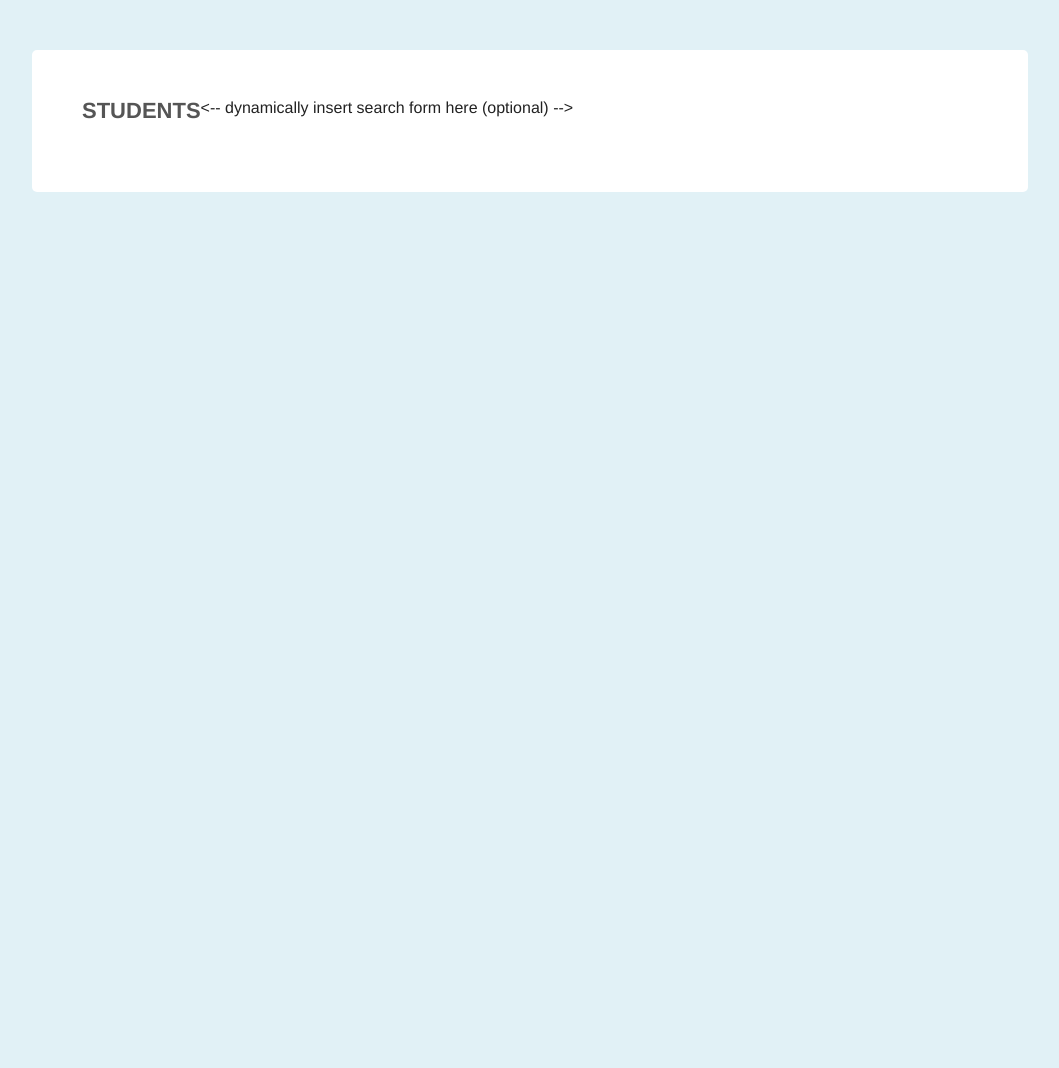
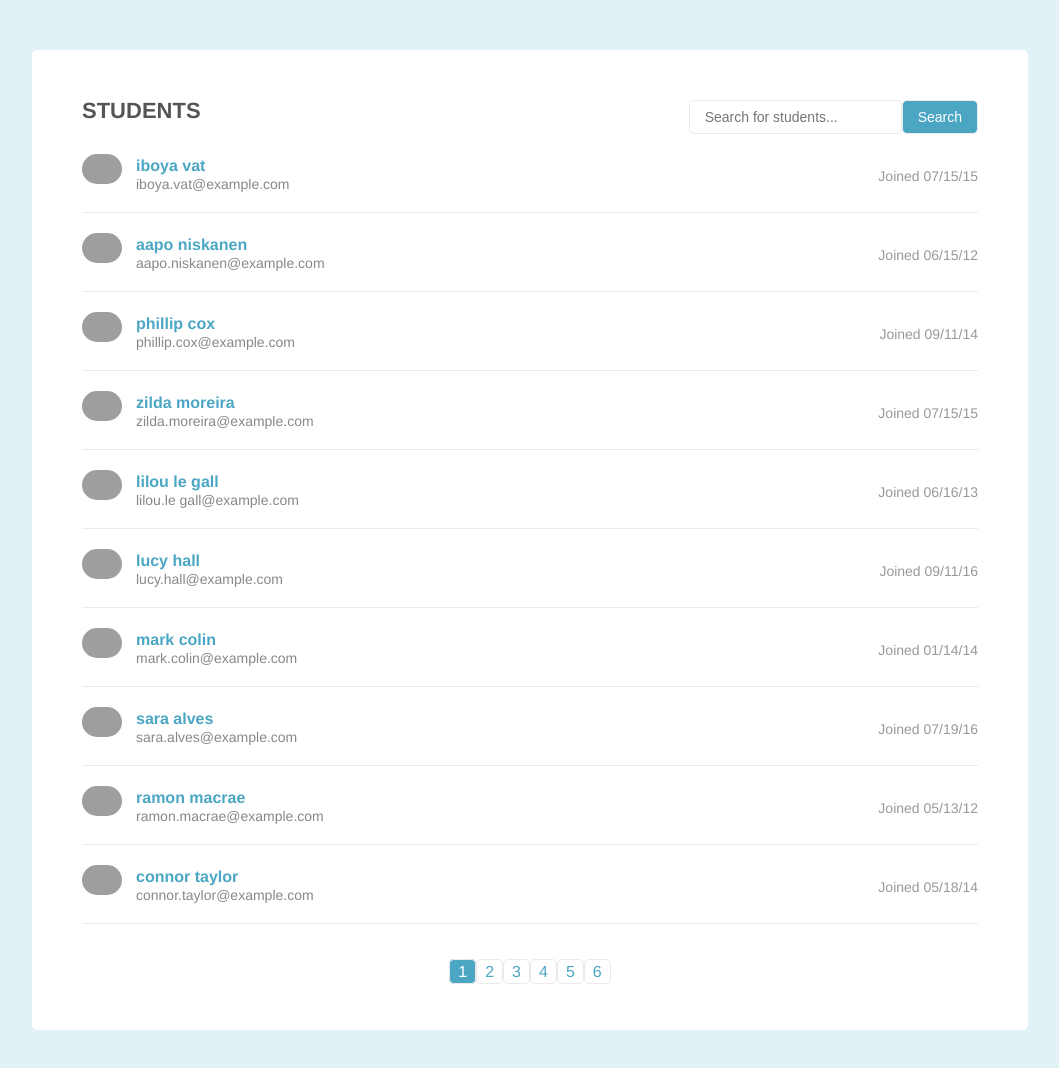
Before and after one commit to BenjaminHerro/TreeHouse-project-2, a plain HTML site: page index.html in a window 1280 px wide. Shown: the whole page, without its empty margins (110-1169 px from the left). Before the commit the page ends 800 px from the top, so only its background shows below. Drawn offline with Linux system fonts and the light colour scheme; grey boxes are pictures that could not be loaded.

Commit message:
Created main js file

```diff
--- a/index.html
+++ b/index.html
@@ -11,8 +11,6 @@
     <div class="page">
       <div class="page-header cf">
         <h2>Students</h2>
-        <-- dynamically insert search form here (optional) -->
-
       </div>
       <ul class="student-list">
         <li class="student-item cf">
--- a/js/main.js
+++ b/js/main.js
@@ -1,17 +1,82 @@
-const pagination = document.createElement("div");
-const students = document.querySelectorAll('.student-details');
-const stuNames = document.querySelectorAll('.student-details h3');
-let counter = 0;
+var pagination = document.createElement("div");
+var search = document.createElement('div');
+var input = document.createElement('input');
+var searchButton = document.createElement('button');
+var p_ul = document.createElement('ul');
+const header = document.querySelector('div div.page-header.cf');
+const students = document.querySelectorAll('.student-item.cf');
+const numberOfPages = Math.ceil(students.length/10);
 
-$('.student-list').hide();
+// The following 20 or so lines build the main pagination div, based on the number of items given
+// in the HTML and build the base search bar in the header. The functionality of both sections
+// is built following
+pagination.className = 'pagination';
 
-// function getPage ()
+for (i=1;i<=numberOfPages;i++) {
+	let li = document.createElement('li')
+	let button = document.createElement('a')
+	button.href = '#'
+	button.innerText = i
+	li.appendChild(button)
+	p_ul.appendChild(li)
+};
 
-for(i=0;i<numStu.length;i++){
-	if (counter == 10) {
-		counter = 0;
+pagination.append(p_ul);
+
+$('.page').append(pagination);
+
+var buttonListener = document.querySelectorAll('div.pagination ul li a');
+
+search.className = 'student-search';
+input.placeholder = 'Search for students...';
+searchButton.innerText = 'Search';
+search.appendChild(input);
+search.appendChild(searchButton);
+header.append(search);
+
+// Search function, iterates over the students array, checks whether the search bar content is an element
+// of the student's text content and returns all students matching.
+const searchBar = (s) => {
+	let stuShow = []
+	for (i=0;i<students.length;i++) {
+		if (students[i].innerText.indexOf(s) >= 0) {
+			stuShow.push(students[i])
+		}
 	}
+	$(students).hide()
+	$(stuShow).show()
+};
 
-	};
+// Displays first 10 students on first load of the page. Sets that button's class to 'active'.
+$(window).on('load',function(e) {
+	$('.student-item.cf').hide().slice(0,10).show()
+	let button1 = document.querySelector('.pagination ul li a')
+	button1.className = 'active'
+});
 
-pagination.className = 'pageination';
+// For each button in button array declared above, a new event listener is applied which allows
+// the user to click on the button. Click on each button will display a new page of content
+// which is generated based on the index of the button. For example, the first page will take
+// the button's inner text (1), subtract 1 to get the beginning of the set, use the index as the
+// end of the set, multiply both by 10 and use the jQuery slice method to display a list of students
+// within this range. The button listener then changes the active button from the previous to the current,
+// and clears the search bar content.
+buttonListener.forEach(button => button.addEventListener(
+	'click', () => {
+		let currIndex = button.innerText
+		let currActive = document.querySelector('.active')
+		$(students).hide().slice((currIndex-1)*10,currIndex*10).show()
+		buttonListener[currIndex-1].className = 'active'
+		currActive.className = ''
+		input.value = ''
+	})
+);
+
+// Search variables and event listeners to get the value of the content within the input box and calls
+// the search function.
+let stuSearch = document.querySelector('.student-search button');
+
+stuSearch.addEventListener('click', () => {
+	let searchContent = document.querySelector('.student-search input').value
+	searchBar(searchContent)
+});
```
